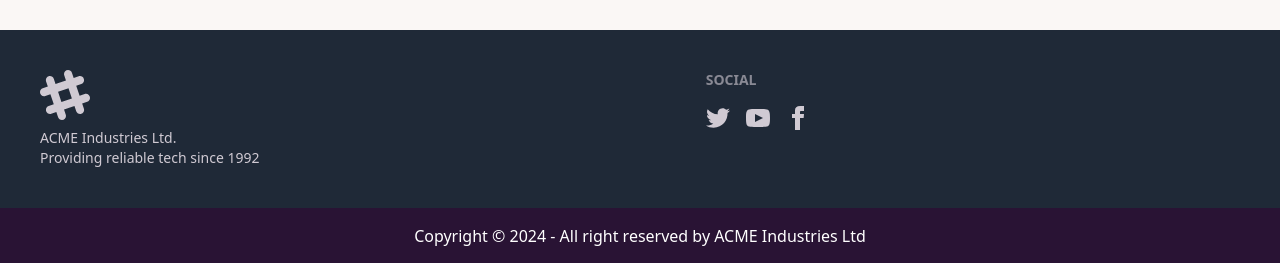
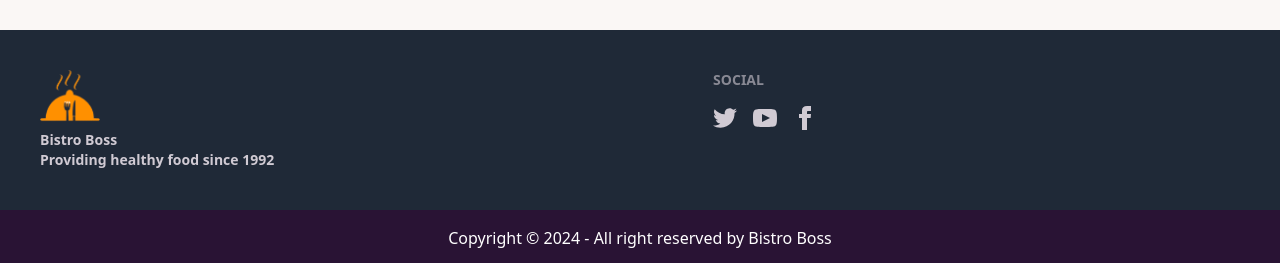
Before and after one commit to abirHasan64/bistro-boss-client, a React (Vite) app: page / in a window 1280 px wide. Shown: the part 2554-2817 px from the top of the page. Built offline with nearby package versions, Linux system fonts and the light colour scheme.

Commit message:
site tittle changed also edited the footer

```diff
--- a/index.html
+++ b/index.html
@@ -2,9 +2,9 @@
 <html lang="en" data-theme="cupcake">
   <head>
     <meta charset="UTF-8" />
-    <link rel="icon" type="image/svg+xml" href="/vite.svg" />
+    <link rel="icon" type="image/svg+xml" href="./src/assets/logo.png" />
     <meta name="viewport" content="width=device-width, initial-scale=1.0" />
-    <title>Vite + React</title>
+    <title>Bistro Boss</title>
   </head>
   <body>
     <div id="root"></div>
--- a/src/Pages/Shared/Footer.jsx
+++ b/src/Pages/Shared/Footer.jsx
@@ -1,25 +1,16 @@
 import React from "react";
+import footerImage from "../../assets/logo.png";
 
 const Footer = () => {
   return (
     <footer>
       <div className="footer bg-gray-800 text-neutral-content p-10">
         <aside>
-          <svg
-            width="50"
-            height="50"
-            viewBox="0 0 24 24"
-            xmlns="http://www.w3.org/2000/svg"
-            fillRule="evenodd"
-            clipRule="evenodd"
-            className="fill-current"
-          >
-            <path d="M22.672 15.226l-2.432.811.841 2.515c.33 1.019-.209 2.127-1.23 2.456-1.15.325-2.148-.321-2.463-1.226l-.84-2.518-5.013 1.677.84 2.517c.391 1.203-.434 2.542-1.831 2.542-.88 0-1.601-.564-1.86-1.314l-.842-2.516-2.431.809c-1.135.328-2.145-.317-2.463-1.229-.329-1.018.211-2.127 1.231-2.456l2.432-.809-1.621-4.823-2.432.808c-1.355.384-2.558-.59-2.558-1.839 0-.817.509-1.582 1.327-1.846l2.433-.809-.842-2.515c-.33-1.02.211-2.129 1.232-2.458 1.02-.329 2.13.209 2.461 1.229l.842 2.515 5.011-1.677-.839-2.517c-.403-1.238.484-2.553 1.843-2.553.819 0 1.585.509 1.85 1.326l.841 2.517 2.431-.81c1.02-.33 2.131.211 2.461 1.229.332 1.018-.21 2.126-1.23 2.456l-2.433.809 1.622 4.823 2.433-.809c1.242-.401 2.557.484 2.557 1.838 0 .819-.51 1.583-1.328 1.847m-8.992-6.428l-5.01 1.675 1.619 4.828 5.011-1.674-1.62-4.829z"></path>
-          </svg>
-          <p>
-            ACME Industries Ltd.
+          <img className="w-[60px]" src={footerImage} alt="Footer Image" />
+          <p className="font-bold">
+            Bistro Boss
             <br />
-            Providing reliable tech since 1992
+            Providing healthy food since 1992
           </p>
         </aside>
         <nav>
@@ -64,8 +55,8 @@ const Footer = () => {
       <div className="text-center bg-neutral text-white p-4">
         <aside>
           <p>
-            Copyright © {new Date().getFullYear()} - All right reserved by ACME
-            Industries Ltd
+            Copyright © {new Date().getFullYear()} - All right reserved by
+            Bistro Boss
           </p>
         </aside>
       </div>
```
